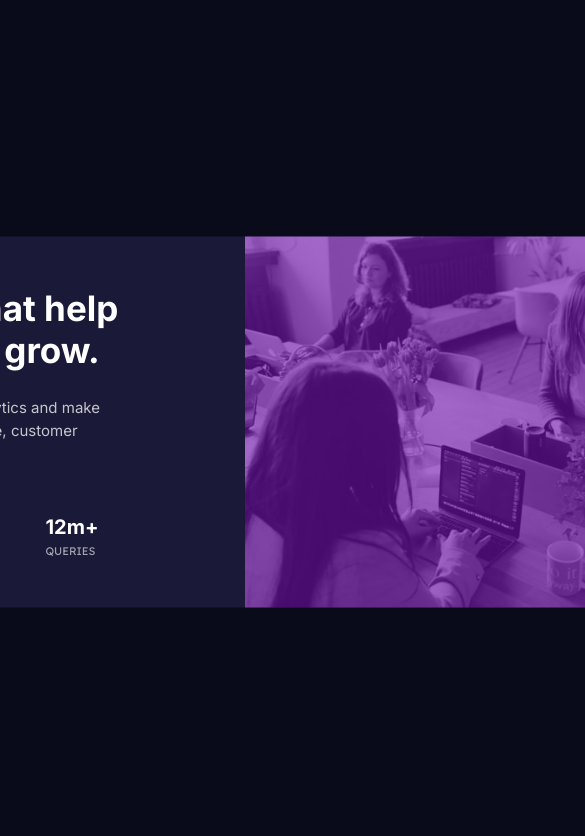
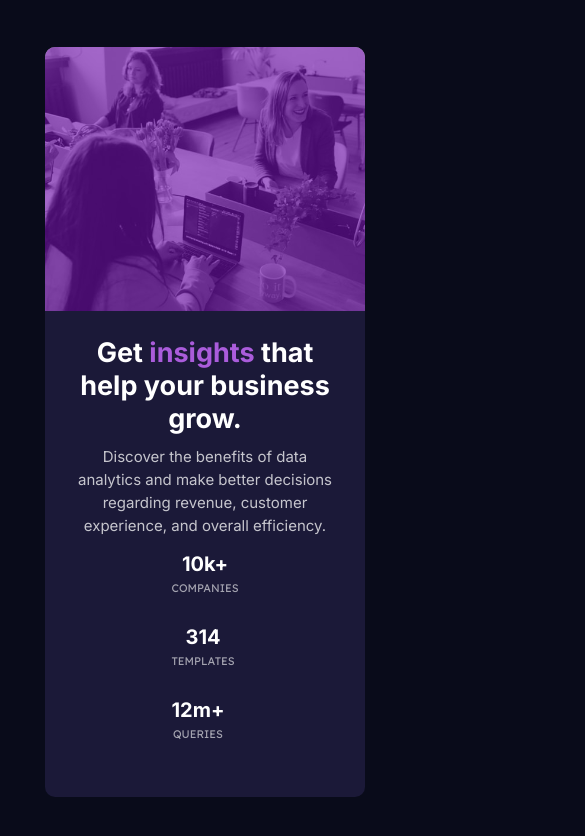
Before and after one commit to gabriel-viniciusbueno/p05_stats-preview-card, a plain HTML site: page index.html in a window 390 px wide. Shown: the top 836 px of the page, 585 px wide, since content can reach past the window. Drawn offline with Linux system fonts and the light colour scheme.

Commit message:
Tentando aplicar responsividade

```diff
--- a/css/style.css
+++ b/css/style.css
@@ -28,7 +28,11 @@ p{
 
 .lista{
     margin-top: 50px;
-    width: 450px;
+    max-width: 450px;
+}
+
+.direita{
+    padding-right: 70px;
 }
 
 ul{
@@ -51,26 +55,29 @@ li{
 
 .foto{
     float: right;
-    width: 450px;
-    height: 371px;
+    max-width: 450px;
+    max-height: 371px;
+    position: relative;
 
     border-radius: 0 10px 10px 0;
 }
 
+
 .camada{
-    width: 450px;
-    height: 371px;
+    width: 100%;
+    height: 100%;
+
     background-color: hsla(277, 83%, 37%, 0.623);
     position: absolute;
-    left: 55%;
     border-radius: 0 10px 10px 0;
 
 }
 
 .card{
     position: relative;
-    width: 1000px;
+    max-width: 1000px;
     height: 371px;
+    margin: 0 10px 0 10px;
     background-color: hsl(244, 38%, 16%);
 
     top: 50%;
@@ -82,6 +89,66 @@ li{
 
 .content{
     float: left;
-    width: 370px;
-    margin: 50px 10px 50px 60px;
+    max-width: 370px;
+    max-height: 271px;
+    margin: 50px 0px 50px 60px;
 }
+
+@media (max-width: 500px) {
+
+    .card{
+        width: 320px;
+        height: 750px;
+    }
+
+    h1{
+        font-size: 27px;
+    }
+    p{
+        margin-top: 10px;
+        line-height: 23px;
+    }
+
+
+    .foto{
+        clear: both;
+        width: 320px;
+        position: relative;
+
+        border-radius: 10px 10px 0 0;
+    }
+
+    .camada{
+    width: 100%;
+    height: 100%;
+
+    background-color: hsla(277, 83%, 37%, 0.623);
+    position: absolute;
+    border-radius: 10px 10px 0 0;
+    }
+
+    .content{
+        margin: 0;
+        margin: 25px 25px 0 25px;
+        text-align: center;
+
+
+    }
+
+    ul{
+        position: relative;
+        clear: both;
+        list-style: none;
+        margin: 15px;
+    }
+
+    .lista{
+        text-align: center;
+        margin: auto;
+        max-width: fit-content;
+    }
+    .direita{
+        padding-right: 0;
+    }
+
+}
--- a/index.html
+++ b/index.html
@@ -16,21 +16,25 @@
 <body>
 
     <div class="card">
+        <div class="foto">
+            <source media="(max-width: 500px)" srcset="assets/image-header-mobile.jpg">
+            <img class="foto"  src="./assets/image-header-desktop.jpg" alt="escritório">
+            <div class="camada"></div>
+        </div>
         <div class="content">
             <h1>Get <span id="roxo">insights</span> that help your business grow.</h1>
 
             <p>Discover the benefits of data analytics and make better decisions regarding revenue, customer experience, and overall efficiency.</p>
 
             <div class="lista">
-                <ul style="margin-right: 80px;"><h2>10k+</h2> <li>companies</li></ul>
-                <ul style="margin-right: 80px;"><h2>314</h2> <li>templates</li></ul>
+                <ul class="direita"><h2>10k+</h2> <li>companies</li></ul>
+                <ul class="direita"><h2>314</h2> <li>templates</li></ul>
                 <ul><h2>12m+</h2> <li>queries</li></ul>
             </div>
 
         </div>
 
-            <img class="foto" src="./assets/image-header-desktop.jpg" alt="escritório">
-            <div class="camada"></div>
+
 
     </div>
 </body>
```
